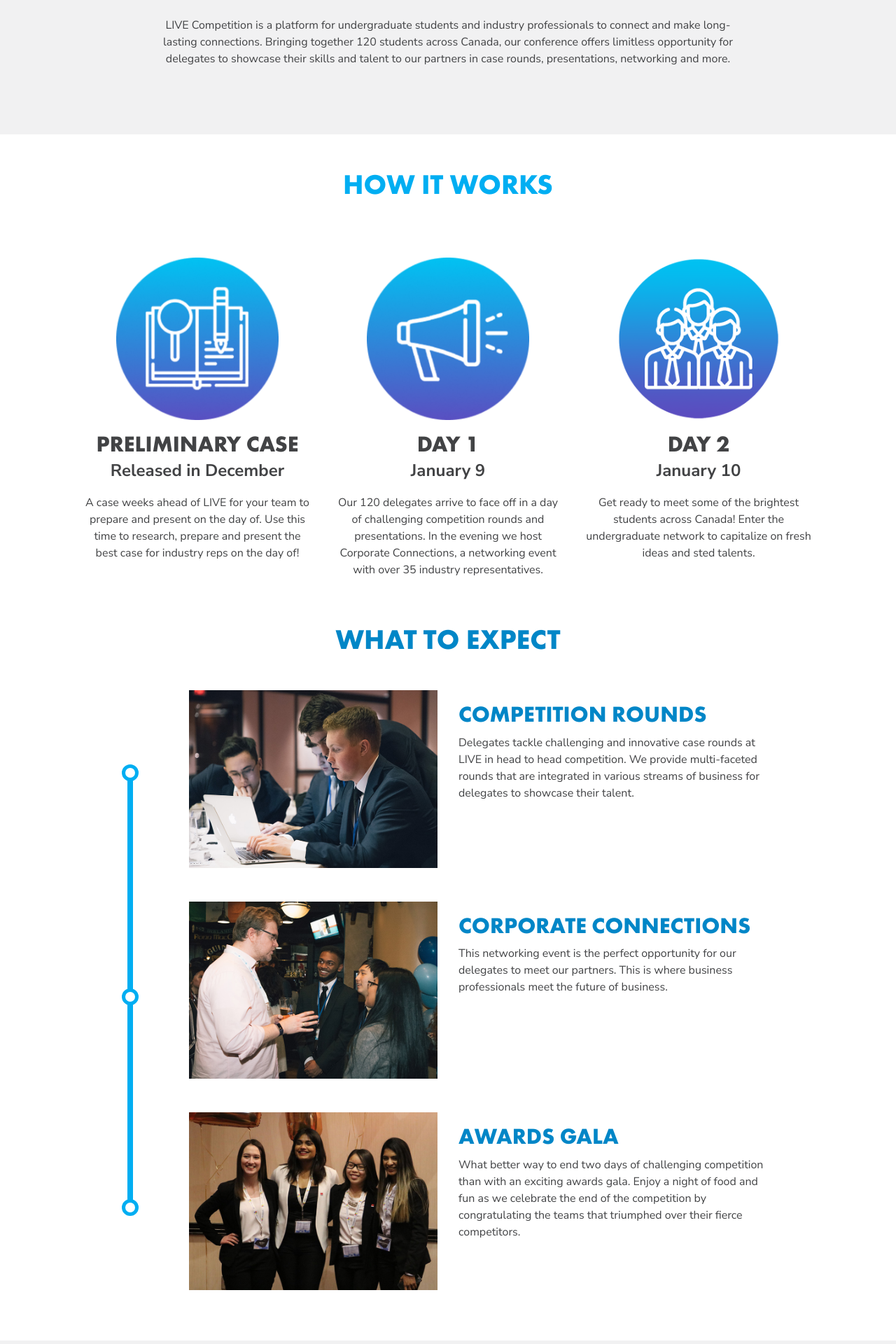
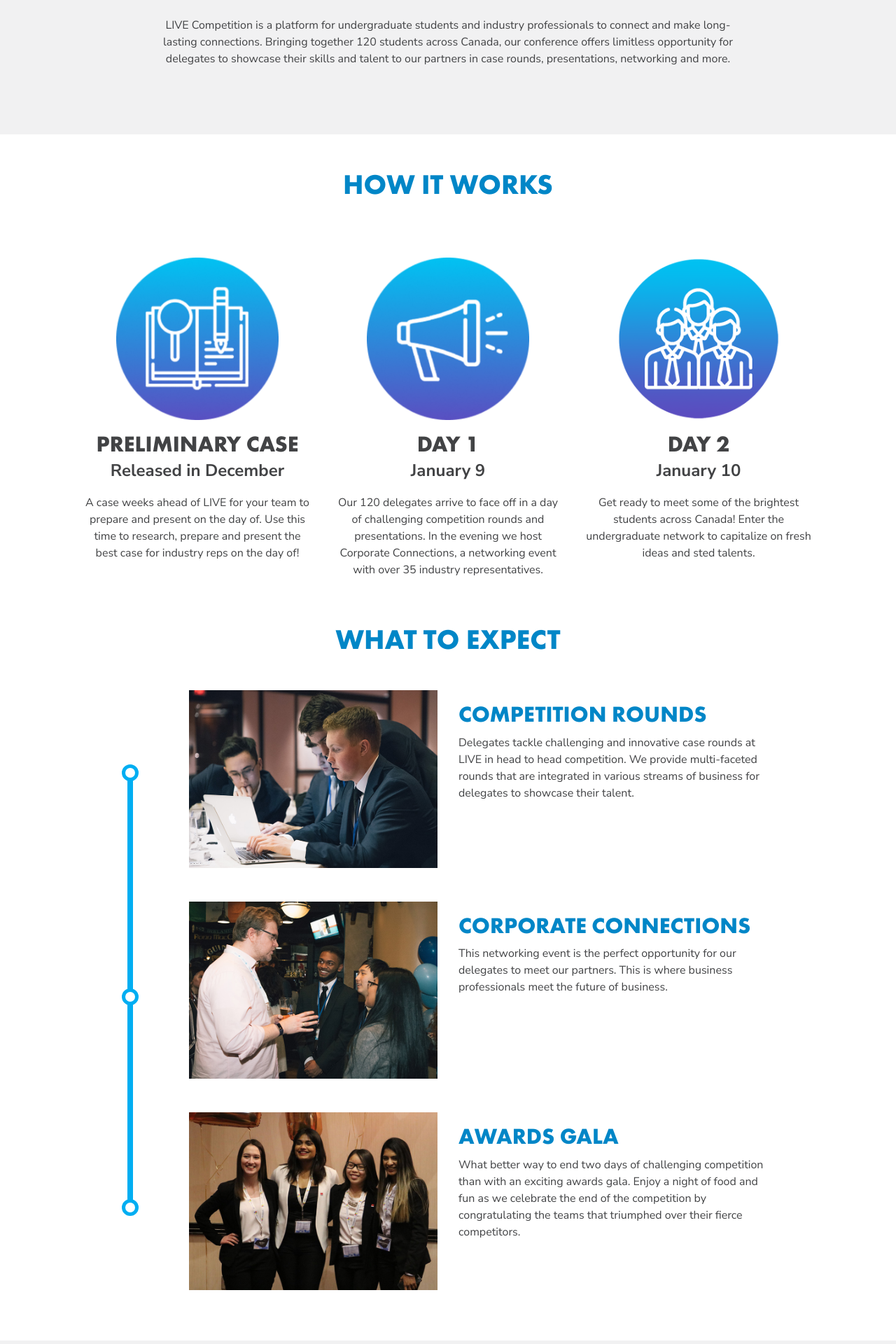
Before and after one commit to live-competition/live-competition.org, a Jekyll site: the page built from event/live-competition.html, in a window 1280 px wide. Shown: the part 789-2709 px from the top of the page at 70% size. Built offline with Jekyll 4.4.1, drawn with Linux system fonts in a browser that asks for light colours; nearby versions of some CDN libraries; grey boxes are pictures that could not be loaded.

Commit message:
Minor change to the colour of How It Works text

```diff
--- a/event/live-competition.html
+++ b/event/live-competition.html
@@ -27,7 +27,7 @@ custom_js:
 
 <div class="container py-5">
   <span class="text-secondary text-center pt-5">
-    <h2 class="h1 text-uppercase" data-aos="fade-right">How it works</h2>
+    <h2 class="font-secondary text-primary h1" data-aos="fade-right">How it works</h2>
   </span>
 </div>
 
@@ -131,7 +131,7 @@ custom_js:
       <div class="px-md-5">
         <div class="px-lg-5">
           <h2 class="font-secondary text-primary h1 text-center">Key Dates</h2>
-          <h2 class="font-secondary">Registration</h2>
+          <h2 class="font-secondary mt-3">Registration</h2>
           <p class="m-0 mt-4">Early bird registration is open from November 1st and closes November 10th at 11:59PM, at a cost of $220 per delegate.</p>
           <p class="m-0 mt-3">Regular registration period is open from November 11th to November 24th at 11:59PM, at a cost of $240 per delegate.</p>
           <h2 class="font-secondary mt-5">Application Process</h2>
```
